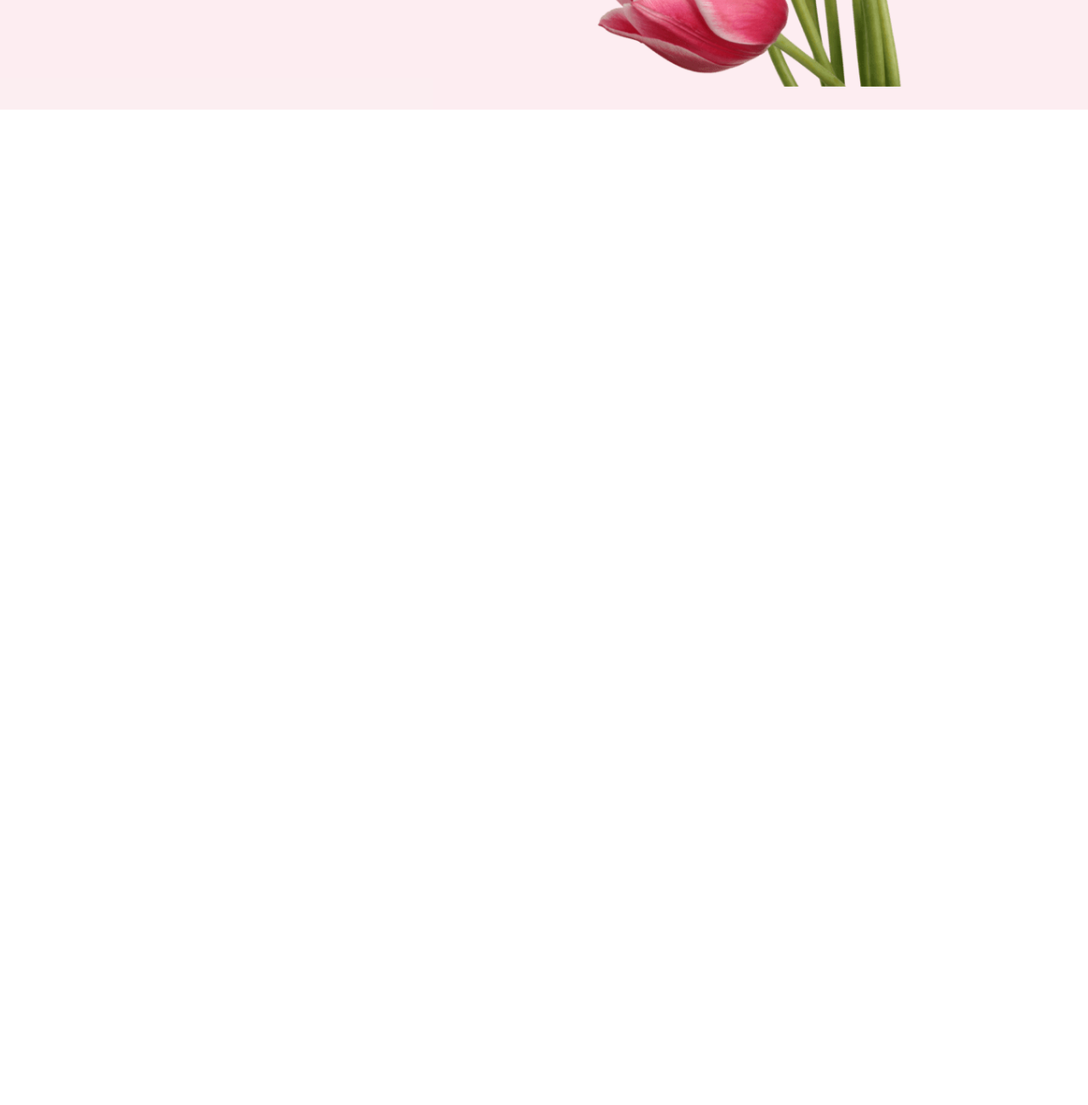
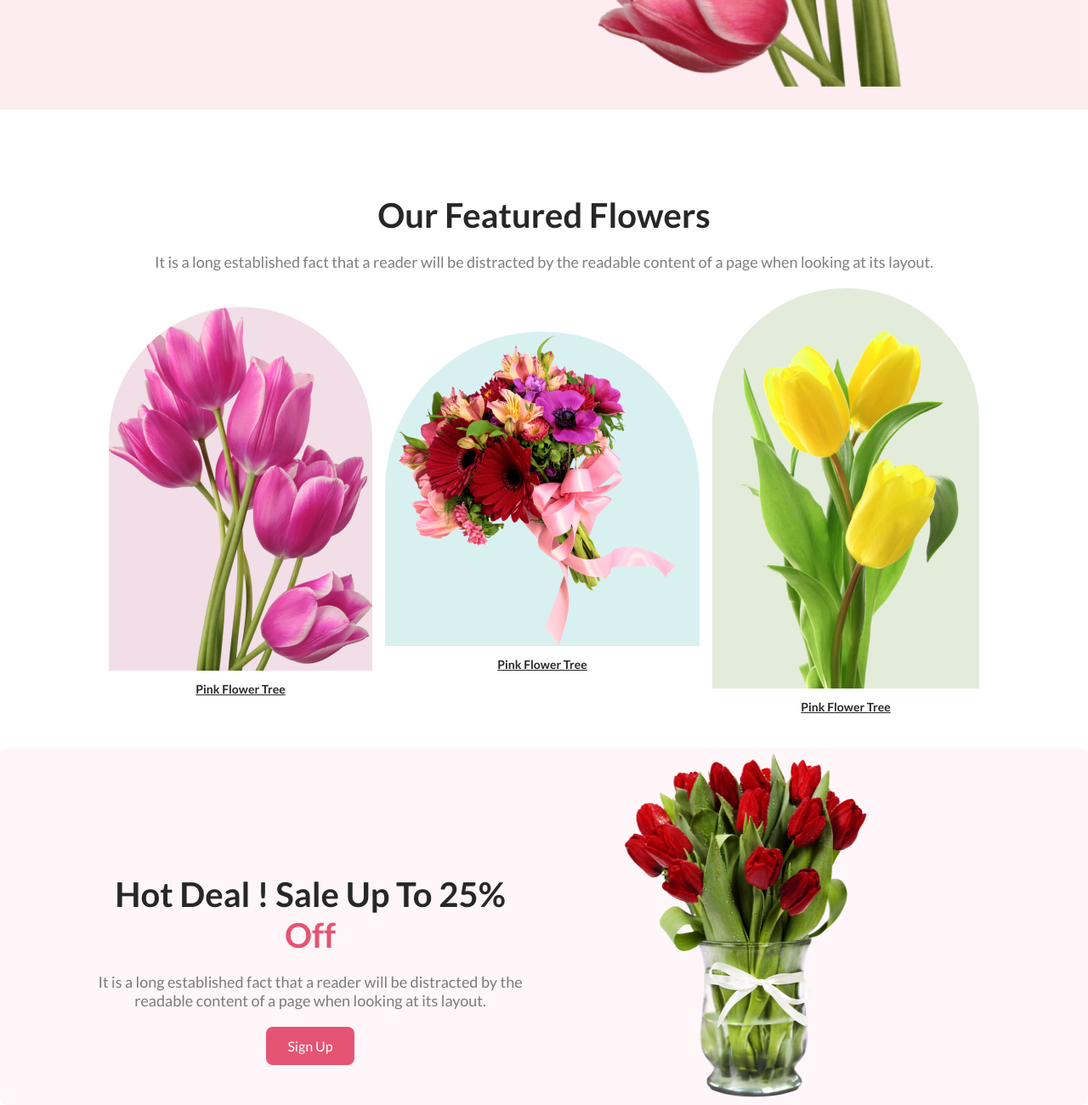
Before and after one commit to mdhossain07/flower-shop-website, a plain HTML site: page index.html in a window 1280 px wide. Shown: the part 671-1971 px from the top of the page at 85% size. Before the commit the page ends 800 px from the top, so only its background shows below. Drawn offline with Linux system fonts and the light colour scheme.

Commit message:
deal section done

```diff
--- a/index.html
+++ b/index.html
@@ -21,6 +21,40 @@
         </div>
     </header>
 
+    <main>
+        <section class="featured-section">
+            <h3 class="featured-title">Our Featured Flowers</h3>
+            <p class="featured-description">It is a long established fact that a reader will be distracted by the readable content of a page when looking at its layout.</p>
+            <div class="featured-container">
+                <div>
+                    <img class="bg-1 featured-img" src="./images/pngwing 6.png" alt="">
+                    <p class="flower-info"> Pink Flower Tree </p>
+                </div>
 
+                <div>
+                    <img class="bg-2 featured-img" src="./images/pngwing 5.png" alt="">
+                    <p class="flower-info"> Pink Flower Tree </p>
+                </div>
+
+                <div>
+                    <img class="bg-3 featured-img" src="./images/pngwing 7.png" alt="">
+                    <p class="flower-info"> Pink Flower Tree </p>
+                </div>
+            </div>
+
+        </section>
+
+        <section class="deal-section">
+            <div class="deal-container">
+                <div class="deal-info">
+                    <h3 class="featured-title"> Hot Deal ! Sale Up To 25% <span>Off</span>  </h3>
+                    <p class="deal featured-description">It is a long established fact that a reader will be distracted by the readable content of a page when looking at its layout.</p>
+                    <button class="deal-btn btn-primary">Sign Up</button>
+                </div>
+                <img class="deal-img" src="./images/pngwing 8.png" alt="">
+            </div>
+
+        </section>
+    </main>
 </body>
 </html>
--- a/style.css
+++ b/style.css
@@ -40,3 +40,93 @@
     border: none;
     color: white;
 }
+
+.featured-section{
+    width: 80%;
+    margin: 30px auto;
+}
+
+.featured-container{
+    display: flex;
+    justify-content: space-around;
+    align-items: center;
+    gap: 15px;
+}
+
+.featured-title{
+    margin-top: 100px;
+    color: #272727;
+    text-align: center;
+    font-size: 40px;
+    font-weight: bolder;
+}
+
+.featured-description{
+    margin: 20px 0;
+    color: rgba(39, 39, 39, 0.60);
+    text-align: center;
+    font-size: 18px;
+    font-weight: 400;
+}
+
+/* .featured-img{
+    width: 310px;
+    height: 360px;
+} */
+
+.bg-1{
+    border-radius: 300px 300px 0px 0px;
+    background-color: rgba(167, 33, 98, 0.15);
+    width: 310px;
+    height: 428px;
+}
+
+.bg-2{
+    width: 370px;
+    height: 370px;
+    border-radius: 300px 300px 0px 0px;
+    background-color: rgba(5, 151, 160, 0.15);
+}
+
+.bg-3{
+    width: 314px;
+    height: 471px;
+    border-radius: 300px 300px 0px 0px;
+    background-color: rgba(71, 125, 17, 0.15);
+}
+
+.flower-info{
+    color: #272727;
+    margin: 10px 0;
+    text-align: center;
+    font-size: 14px;
+    font-weight: 700;
+    text-decoration-line: underline;
+}
+
+.deal-container{
+    border-radius: 8px;
+    background-color: rgba(229, 84, 115, 0.05);
+    display: flex;
+    align-items: center;
+    justify-content: space-around;
+}
+
+.deal-info{
+    width: 40%;
+    margin: auto;
+}
+span{
+    color: #E55473;
+}
+
+.deal-img{
+    margin-right: 250px;
+    width: 300px;
+    height: 420px;
+}
+
+.deal-btn{
+    display: block;
+    margin:auto;
+}
```
